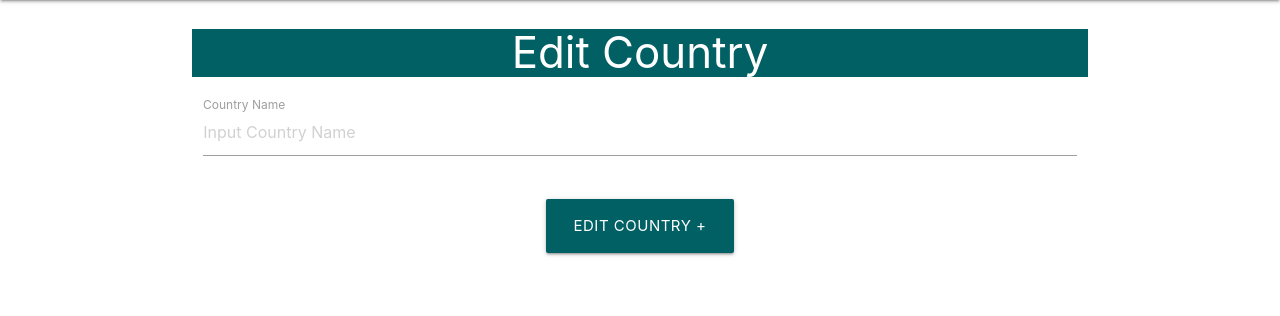
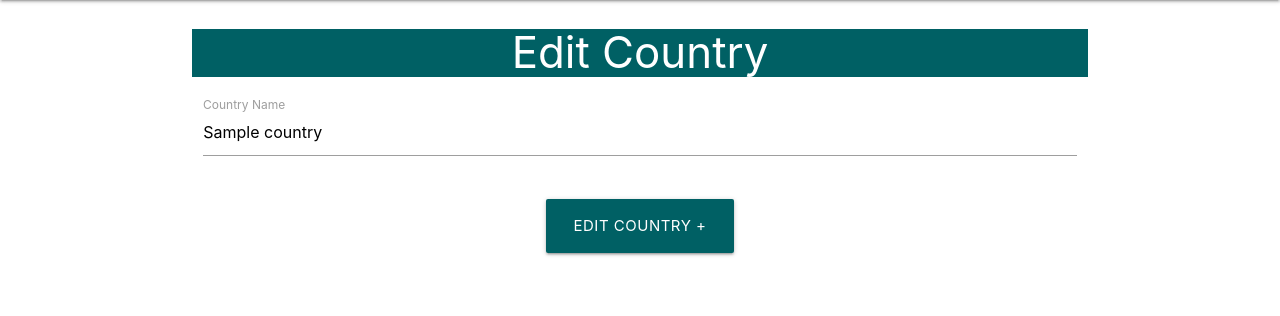
Before and after one commit to sniclasj/atletico-crud, a Flask app: template atleticocrud/templates/edit_country.html in a window 1280 px wide. Shown: the part 64-380 px from the top of the page. Run offline with Flask 2, Linux system fonts and the light colour scheme; the template is opened without the code that fills it: values that come from a table or form of the project are taken from there, others are empty; tables that the repository leaves empty hold one stand-in row (values such as "Sample post").

Commit message:
Update form action code and add variable value to input

```diff
--- a/atleticocrud/templates/edit_country.html
+++ b/atleticocrud/templates/edit_country.html
@@ -3,11 +3,11 @@
 <h3 class="cyan darken-4 center-align white-text">Edit Country</h3>
 
 <div class="row">
-    <form class="col s12" method="POST" action="{{ url_for('edit_country') }}">
+    <form class="col s12" method="POST" action="{{ url_for('edit_country', country_id=country.id) }}">
         <!-- Country Name -->
         <div class="row">
             <div class="input-field col s12">
-                <input placeholder="Input Country Name" name="country_name" id="country_name" minlength="3"
+                <input placeholder="Input Country Name" name="country_name" value="{{ country.country_name}}" id="country_name" minlength="3"
                     maxlength="25" type="text" class="validate" required>
                 <label for="country_name">Country Name</label>
             </div>
```
